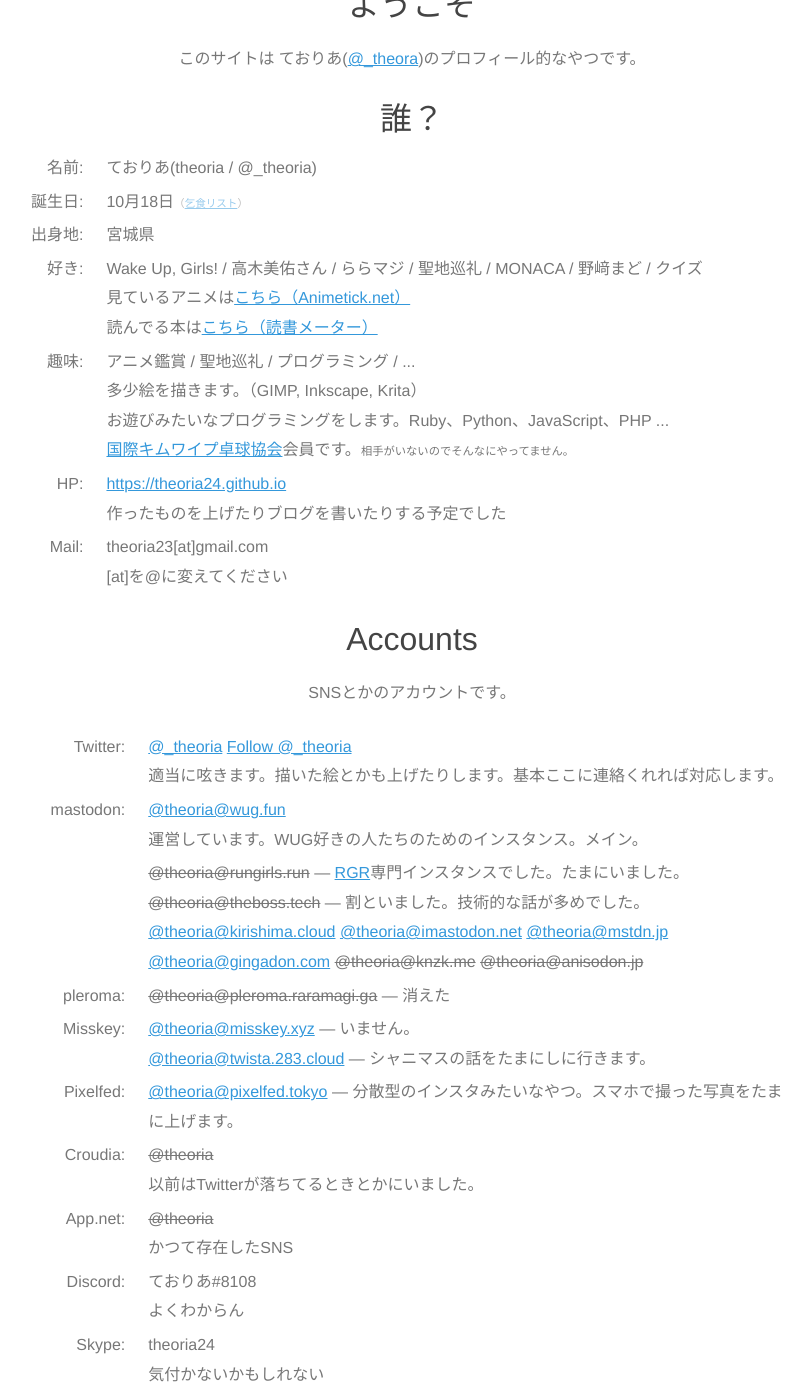
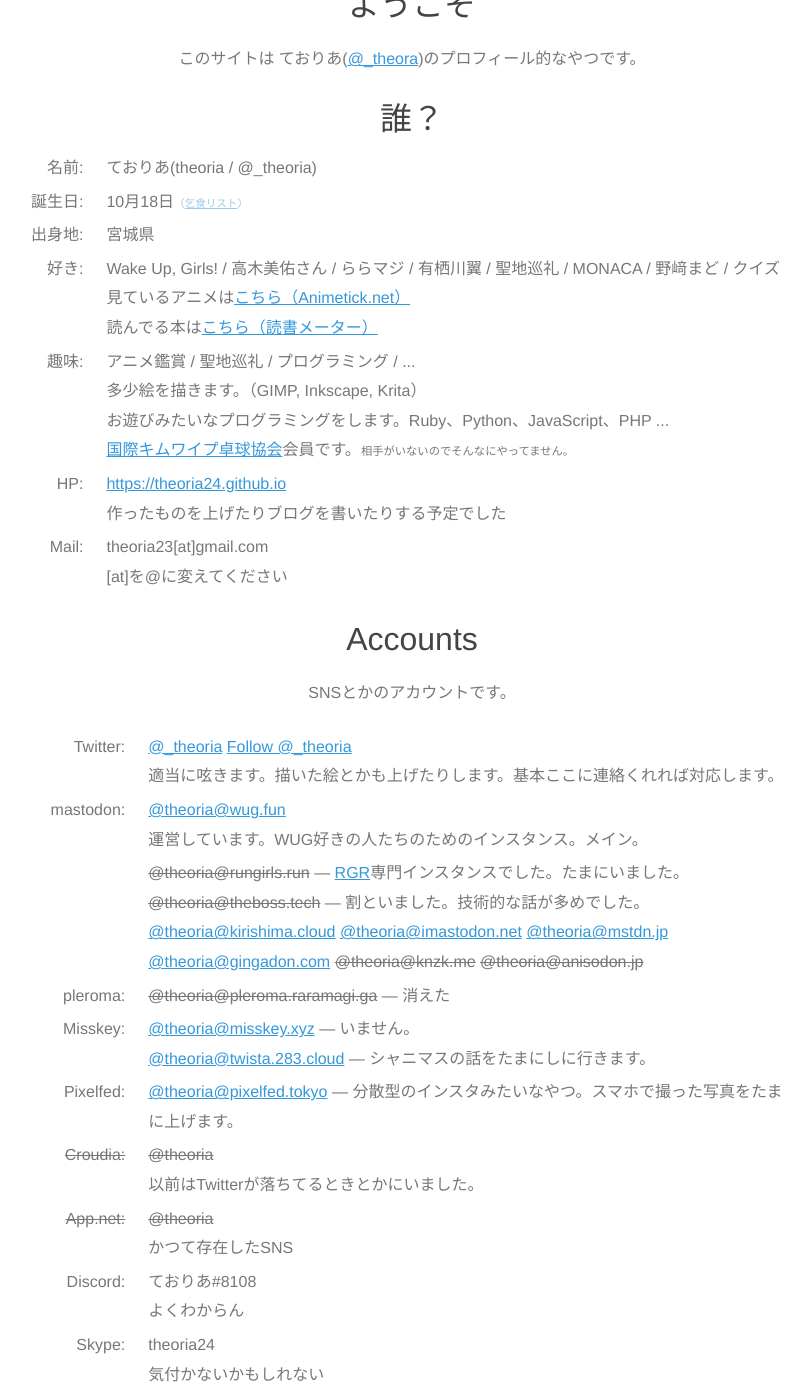
Before and after one commit to theoria24/theoria24.github.io, a Jekyll site: the page profile/index.html, which Jekyll copies as it is, in a window 1280 px wide and 1400 px high, scrolled down 436 px. Shown: the whole window, without its empty margins (228-1040 px from the left). Built offline with Jekyll 4.4.1, drawn with Linux system fonts in a browser that asks for light colours; some web fonts are replaced; comment, search, counter and statistics services are not loaded; some of the changed text lies outside the part shown.

Commit message:
プロフィール更新

```diff
--- a/profile/index.html
+++ b/profile/index.html
@@ -51,7 +51,7 @@
         </tr>
         <tr>
           <td class="nw">好き:</td>
-          <td>Wake Up, Girls! / 高木美佑さん / ららマジ / 聖地巡礼 / MONACA / 野﨑まど / クイズ<br>
+          <td>Wake Up, Girls! / 高木美佑さん / ららマジ / 有栖川翼 / 聖地巡礼 / MONACA / 野﨑まど / クイズ<br>
           見ているアニメは<a rel="me" href="http://animetick.net/users/_theoria" target="_blank">こちら（Animetick.net）</a><br>
           読んでる本は<a rel="me" href="https://bookmeter.com/users/766414" target="_blank">こちら（読書メーター）</a></td>
         </tr>
@@ -126,12 +126,12 @@
           <td><a rel="me" href="https://pixelfed.tokyo/theoria" target="_blank">@theoria@pixelfed.tokyo</a> ― 分散型のインスタみたいなやつ。スマホで撮った写真をたまに上げます。</td>
         </tr>
         <tr>
-          <td class="nw">Croudia:</td>
+          <td class="nw"><s>Croudia:</s></td>
           <td><s>@theoria</s><br>
             以前はTwitterが落ちてるときとかにいました。</td>
         </tr>
         <tr>
-          <td class="nw">App.net:</td>
+          <td class="nw"><s>App.net:</s></td>
           <td><s>@theoria</s><br>
           かつて存在したSNS</td>
         </tr>
@@ -145,12 +145,11 @@
           <td>theoria24<br>
           気付かないかもしれない</td>
         </tr>
+        <tr>
+          <td class="nw"><s>Google+:</s></td>
+          <td><s>ておりあ</s></td>
+        </tr>
 <!--        <tr>
-          <td class="nw">Google+:</td>
-          <td><a href="https://plus.google.com/117616561992874279869" target="_blank">ておりあ</a><br>
-          使ってない(YouTubeのついでにアカウント取った)</td>
-        </tr>
-        <tr>
           <td class="nw">YouTube:</td>
           <td><a href="https://www.youtube.com/channel/UCflx499m021O1jmVb7Ff4uA" target="_blank">ておりあ</a><br>
           ほとんど使ってない</td>
@@ -170,6 +169,10 @@
           <td class="nw">Keybase:</td>
           <td><a rel="me" href="https://keybase.io/theoria" target="_blank">theoria</a><br>
           <s>これ何に使うん？</s>
+        </tr>
+        <tr>
+          <td class="nw">Liberapay:</td>
+          <td><a href="https://liberapay.com/theoria/" target="_blank">theoria</a></td>
         </tr>
         <tr>
           <td class="nw">Kyash:</td>
```
